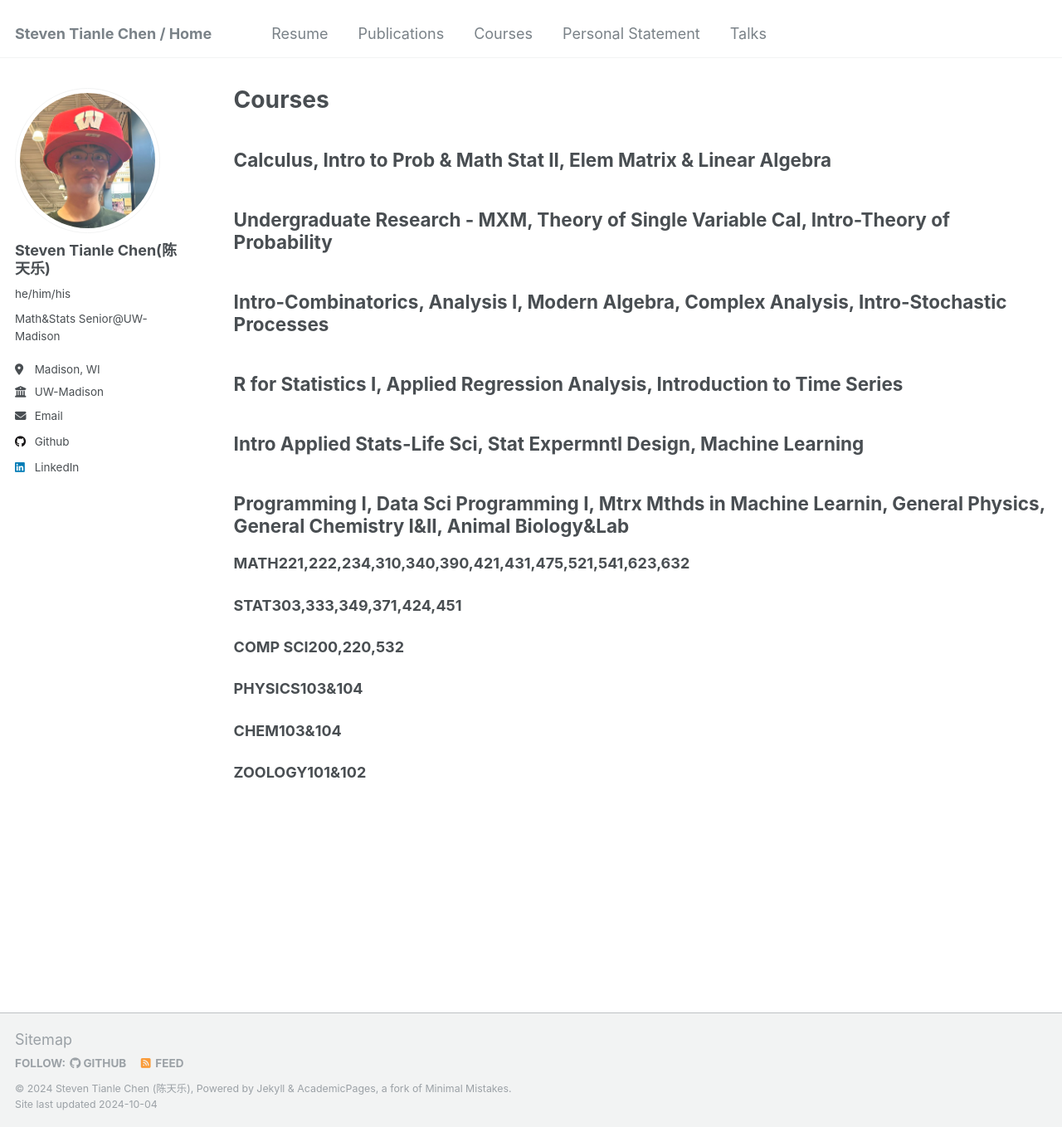
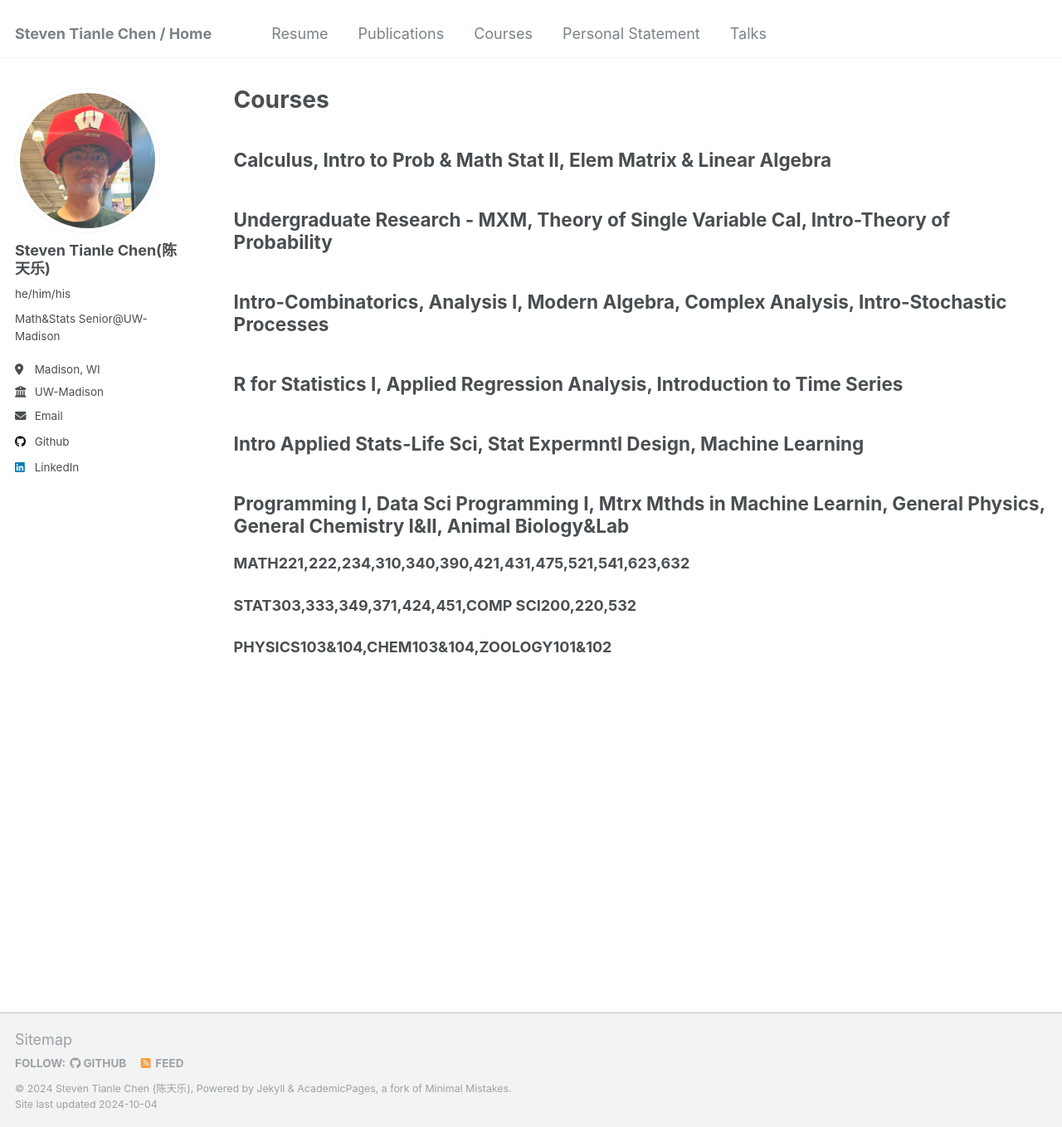
Before and after one commit to sttlchen/sttlchen.github.io, a Jekyll site: the page built from _pages/cr.md, in a window 1280 px wide and 1358 px high. Shown: the whole window at 83% size. Built offline with Jekyll 4.4.1, drawn with Linux system fonts in a browser that asks for light colours.

Commit message:
Update cr.md

```diff
--- a/_pages/cr.md
+++ b/_pages/cr.md
@@ -4,7 +4,7 @@ title: "Courses"
 permalink: /cr/
 author_profile: true
 redirect_from:
-  - /cr
+- /cr
 ---
 
 {% include base_path %}
@@ -22,12 +22,6 @@ redirect_from:
 
 **MATH221,222,234,310,340,390,421,431,475,521,541,623,632**
 
-**STAT303,333,349,371,424,451**
+**STAT303,333,349,371,424,451,COMP SCI200,220,532**
 
-**COMP SCI200,220,532**
-
-**PHYSICS103&104**
-
-**CHEM103&104**
-
-**ZOOLOGY101&102**
+**PHYSICS103&104,CHEM103&104,ZOOLOGY101&102**
```
